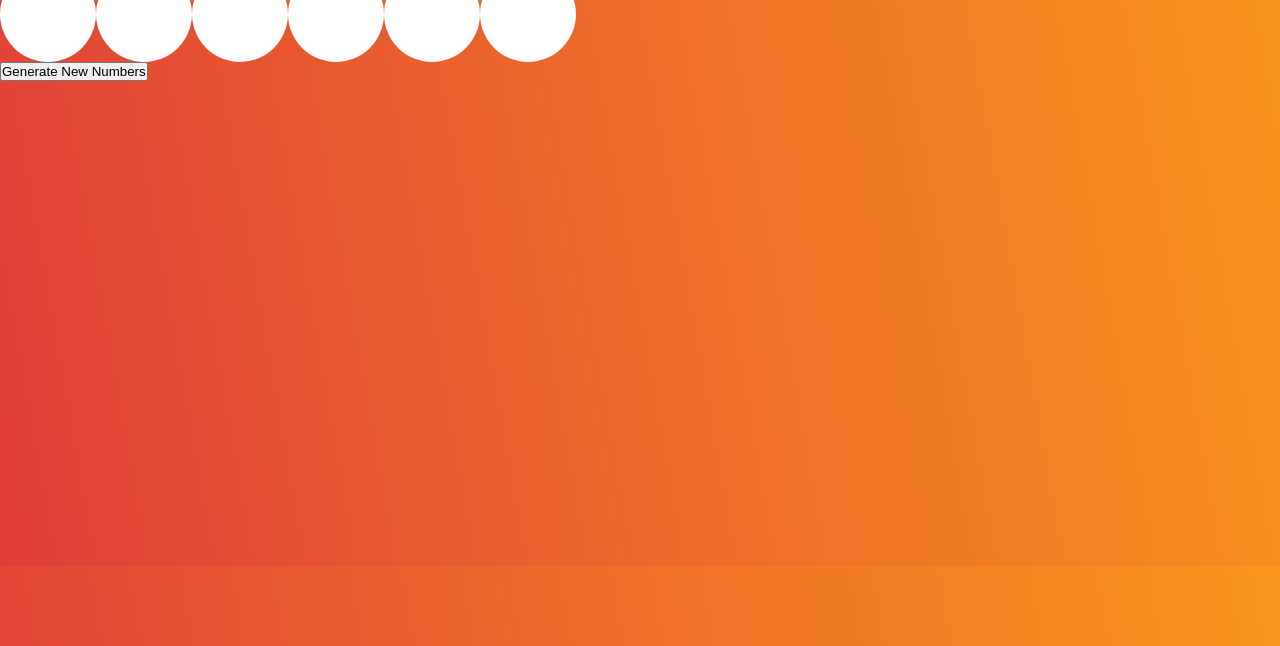
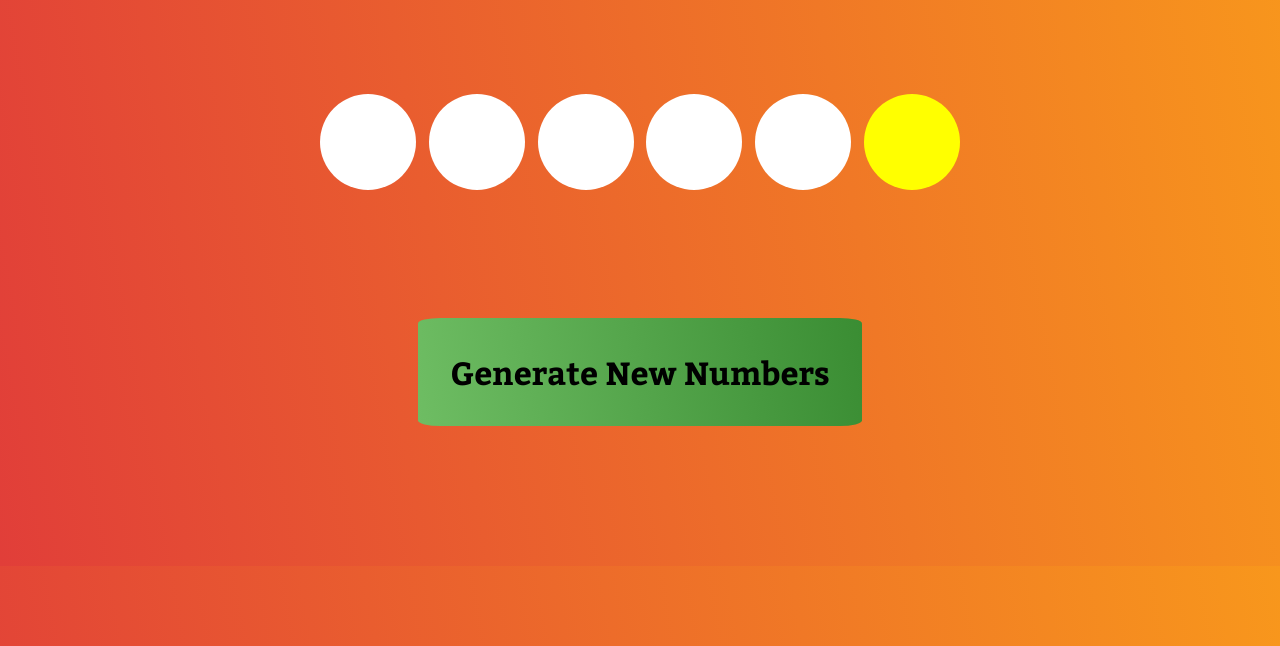
Before and after one commit to TheGospelOfWeeb/lotto-number-generator, a plain HTML site: page index.html in a window 1280 px wide. Shown: the part 154-800 px from the top of the page. Drawn offline with Linux system fonts and the light colour scheme.

Commit message:
Desktop front end done

```diff
--- a/index.html
+++ b/index.html
@@ -22,7 +22,7 @@
     </section>
 
     <div class="new-num">
-        <button id="new-number">Generate New Numbers</button>
+        <button class="new-num-btn" id="new-number">Generate New Numbers</button>
     </div>
 <script src="./script.js"></script>
 </body>
--- a/script.js
+++ b/script.js
@@ -0,0 +1,7 @@
+let number = ""
+
+const ranNumber = () => {
+    for (let i = 0; i < 1; i++) {
+
+    }
+}
--- a/style.css
+++ b/style.css
@@ -2,6 +2,21 @@
     box-sizing: border-box;
     padding: 0;
     margin: 0;
+}
+
+@font-face {
+    font-family: "bit-bold";
+    src: url("/fonts/Bitter-Bold.ttf");
+}
+
+@font-face {
+    font-family: "bit-italic";
+    src: url("/fonts/Bitter-Italic.ttf");
+}
+
+@font-face {
+    font-family: "bit-reg";
+    src: url("/fonts/Bitter-Regular.ttf");
 }
 
 body {
@@ -25,9 +40,11 @@ header {
 
 
 .number-balls{
-    margin: auto;
+    margin: 10% auto;
     display: flex;
-    min-width: 80%;
+    width: 50%;
+    justify-content: center;
+    justify-content: space-between;
 }
 
 .ball {
@@ -35,5 +52,24 @@ header {
     width: 6rem;
     border-radius: 50%;
     background-color: white;
+}
 
+.mega-ball {
+    background-color: yellow;
 }
+
+.new-num {
+    display: flex;
+    align-items: center;
+    justify-content: center;
+}
+
+.new-num-btn {
+    background-image: linear-gradient(80deg, #6EBD63, #3A8D33);
+    border: none;
+    padding: 2rem;
+    border-radius: 5%;
+    cursor: pointer;
+    font-family: "bit-bold";
+    font-size: 2rem;
+}
```
Also changed, not shown: fonts/Bitter-Bold.ttf (added), fonts/Bitter-Italic.ttf (added), fonts/Bitter-Regular.ttf (added).
